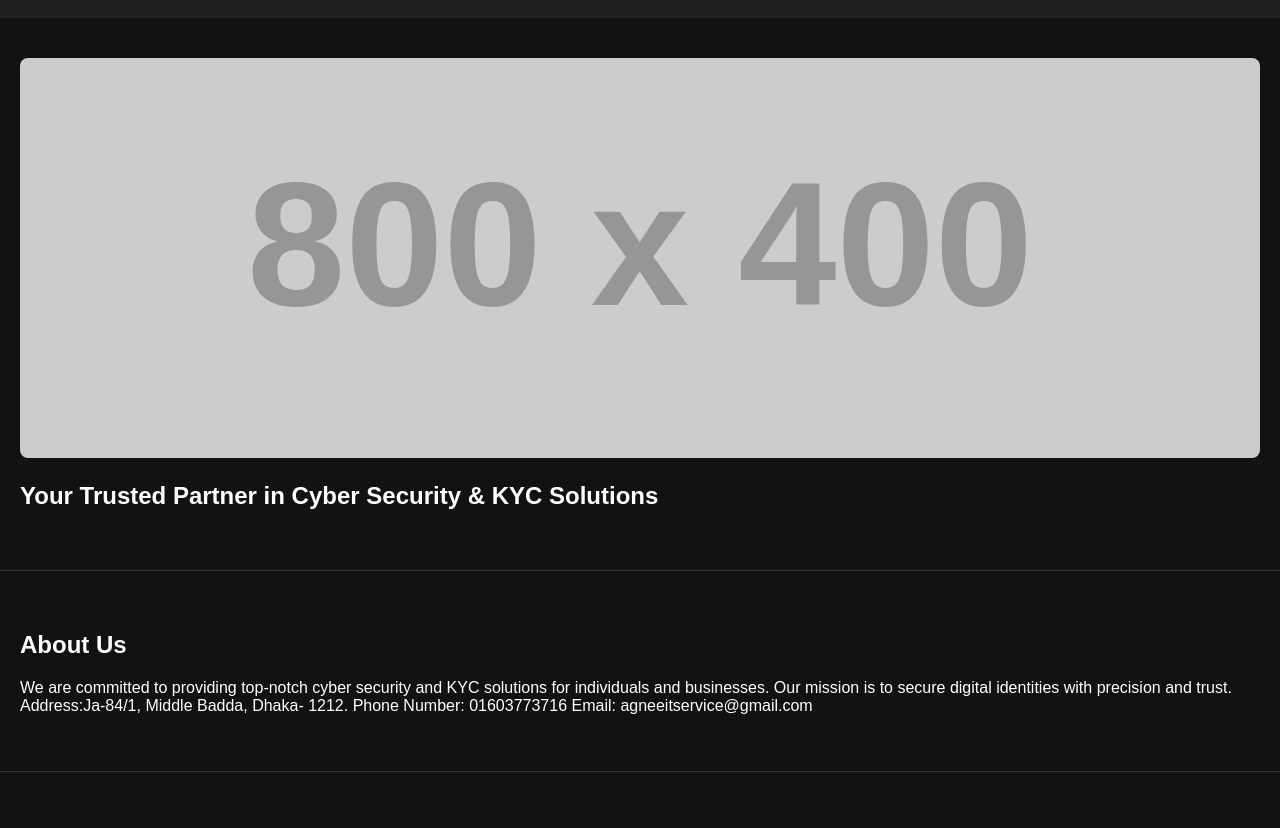
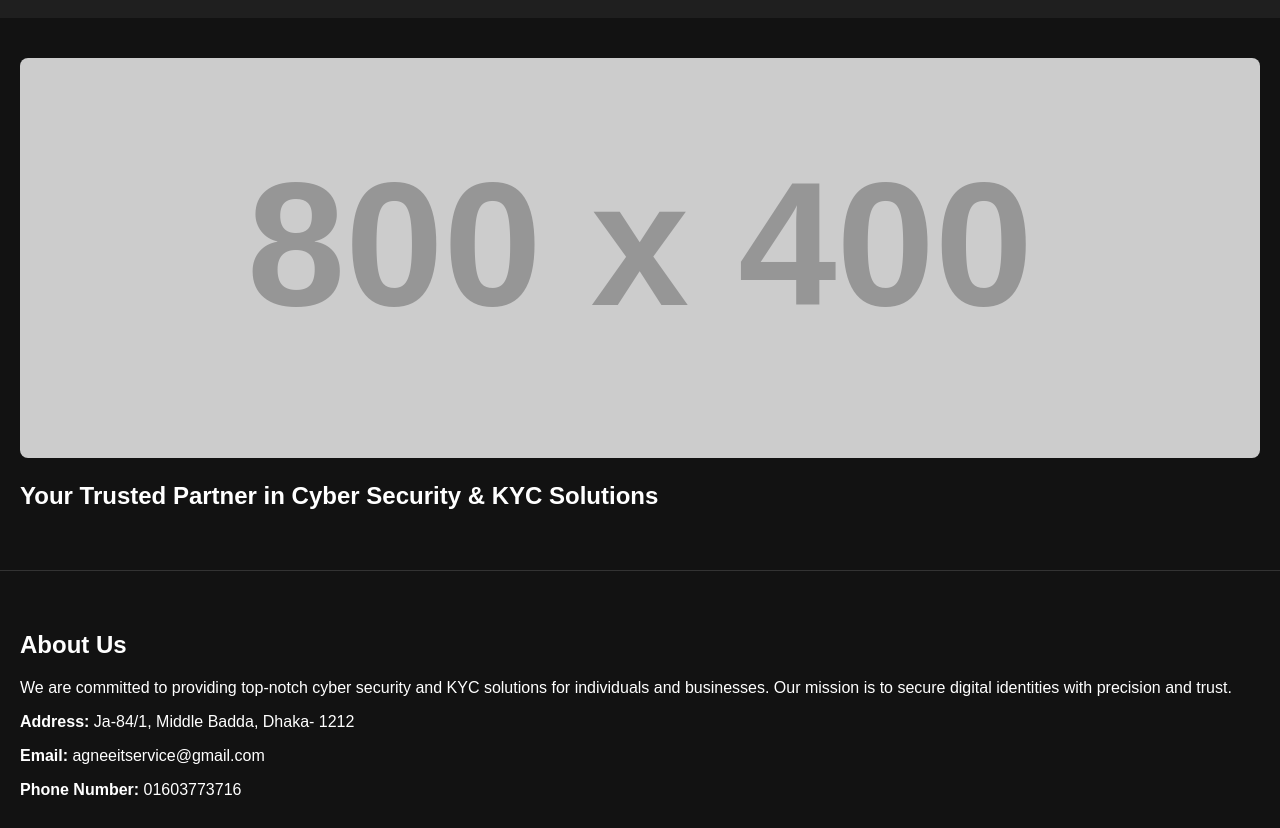
Before and after one commit to agneeit/AgneeItService, a plain HTML site: page index.html in a window 1280 px wide. Shown: the part 120-948 px from the top of the page. Drawn offline with Linux system fonts and the light colour scheme; placeholder pictures from the web are drawn by us.

Commit message:
Update index.html

```diff
--- a/index.html
+++ b/index.html
@@ -26,10 +26,10 @@
 
   <section id="about">
     <h2>About Us</h2>
-    <p>We are committed to providing top-notch cyber security and KYC solutions for individuals and businesses. Our mission is to secure digital identities with precision and trust.
-      Address:Ja-84/1, Middle Badda, Dhaka- 1212.
-      Phone Number: 01603773716
-      Email: agneeitservice@gmail.com </p>
+    <p>We are committed to providing top-notch cyber security and KYC solutions for individuals and businesses. Our mission is to secure digital identities with precision and trust.</p>
+    <p><strong>Address:</strong> Ja-84/1, Middle Badda, Dhaka- 1212</p>
+      <p><strong>Email:</strong> agneeitservice@gmail.com</p>
+      <p><strong>Phone Number:</strong> 01603773716</p>
   </section>
 
   <section id="services">
```
